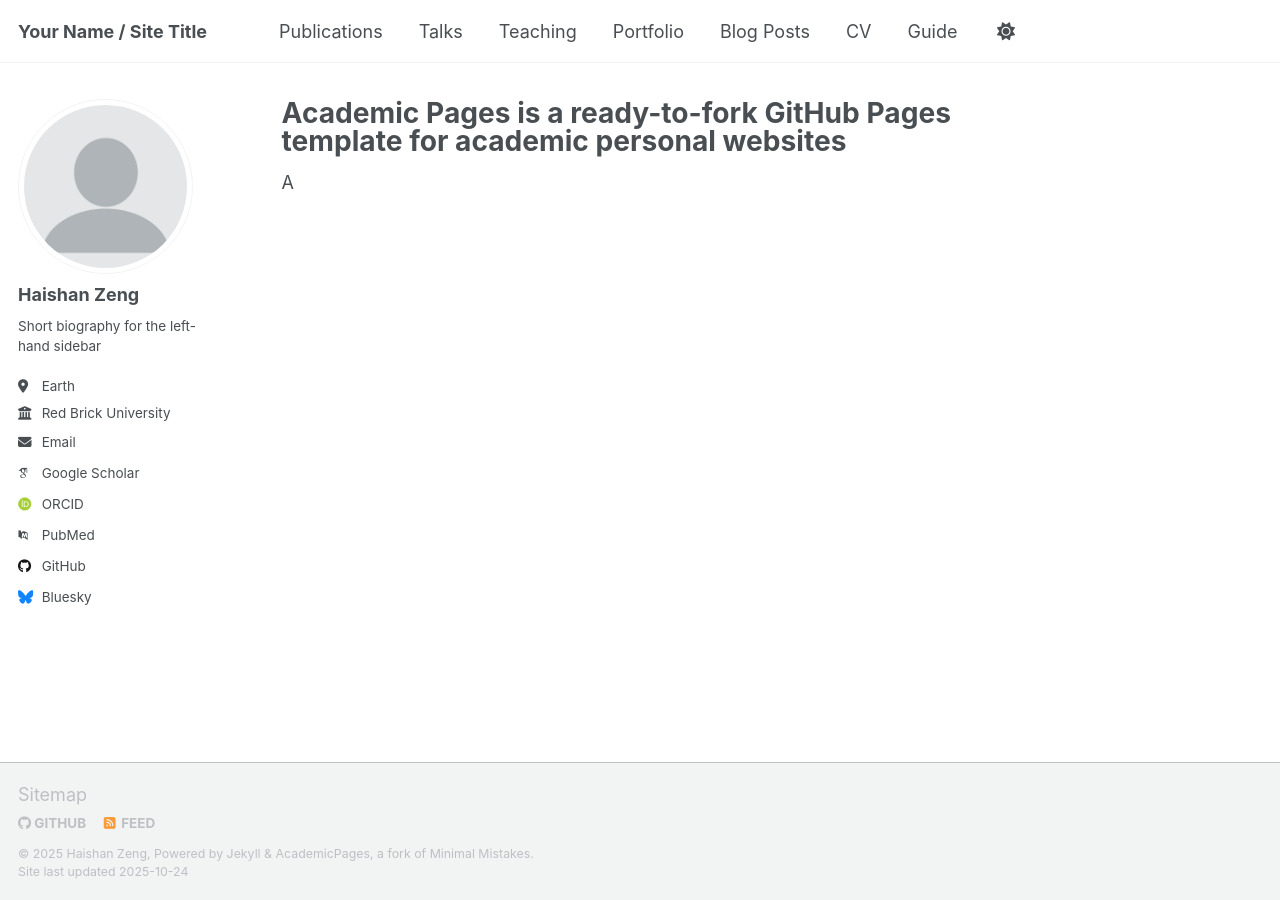
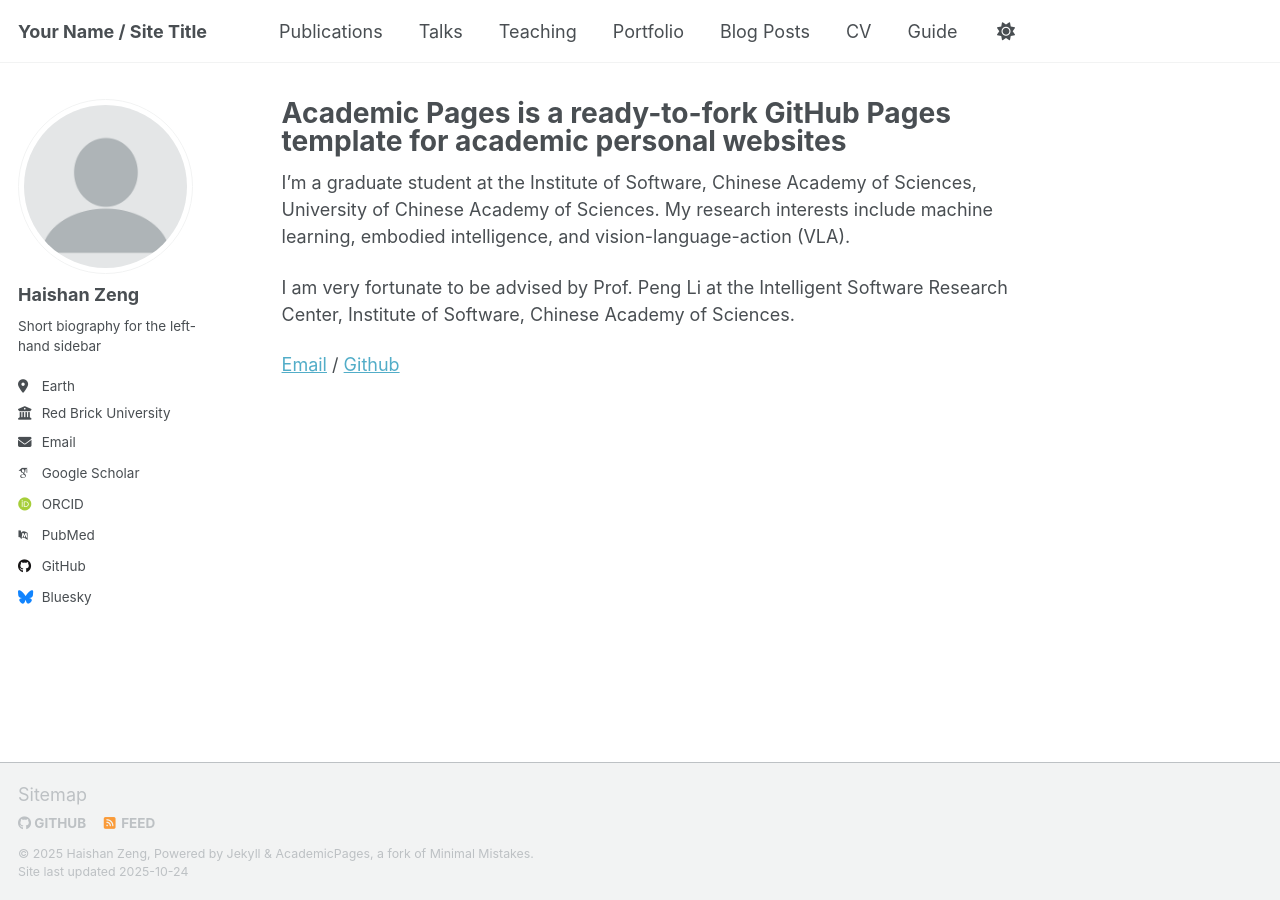
Before and after one commit to 159357zeng/159357zeng.github.io, a Jekyll site: the page built from _pages/about.md, in a window 1280 px wide. Built offline with Jekyll 4.4.1, drawn with Linux system fonts in a browser that asks for light colours; some web fonts are replaced; a script that is not in the unit is left out.

Commit message:
Revise about page with updated bio and contact info
Updated personal information and added email and GitHub links.

```diff
--- a/_pages/about.md
+++ b/_pages/about.md
@@ -7,4 +7,8 @@ redirect_from:
   - /about.html
 ---
 
-A
+I'm a graduate student at the Institute of Software, Chinese Academy of Sciences, University of Chinese Academy of Sciences. My research interests include machine learning, embodied intelligence, and vision-language-action (VLA).
+
+I am very fortunate to be advised by Prof. Peng Li at the Intelligent Software Research Center, Institute of Software, Chinese Academy of Sciences.
+
+[Email](zenghaishan24@mails.ucas.ac.cn) / [Github](https://159357zeng.github.io/)
```
